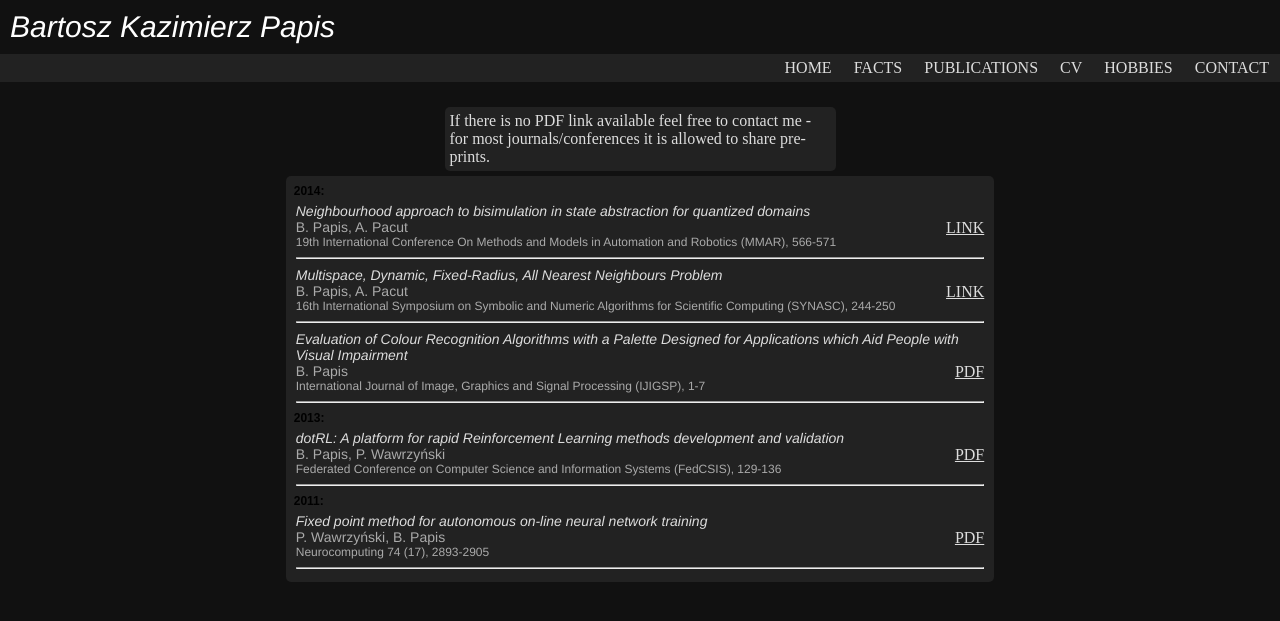
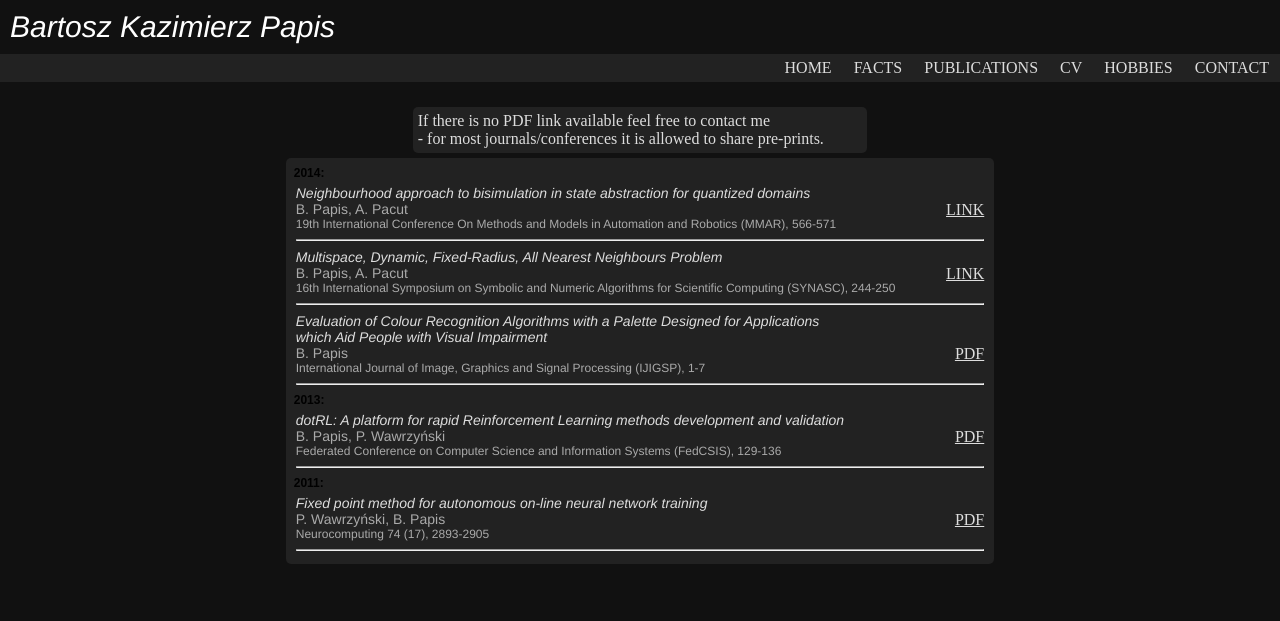
Before and after one commit to bartoszkp/bartoszkp.github.io, a Jekyll site: the page built from publications.html, in a window 1280 px wide. Shown: the top 621 px of the page. Built offline with Jekyll 4.4.1, drawn with Linux system fonts in a browser that asks for light colours.

Commit message:
Minor visual tweaks

```diff
--- a/publications.html
+++ b/publications.html
@@ -4,14 +4,14 @@ title: Bartosz Kazimierz Papis&#58; Publications
 css: publications.css
 ---
 
-<div class="block center" style="width: 30%;">
-  If there is no PDF link available feel free to contact me - for most journals/conferences it is allowed to share pre-prints.
+<div class="block center" style="width: 35%;">
+  If there is no PDF link available feel free to contact me <br/> - for most journals/conferences it is allowed to share pre-prints.
 </div>
 <div class="block center list">
   <p>2014: </p>
   {% include publication.html title="Neighbourhood approach to bisimulation in state abstraction for quantized domains" authors="B. Papis, A. Pacut" where="19th International Conference On Methods and Models in Automation and Robotics (MMAR), 566-571" link="http://ieeexplore.ieee.org/xpl/login.jsp?tp=&arnumber=6957416&url=http%3A%2F%2Fieeexplore.ieee.org%2Fxpls%2Fabs_all.jsp%3Farnumber%3D6957416" %}
   {% include publication.html title="Multispace, Dynamic, Fixed-Radius, All Nearest Neighbours Problem" authors="B. Papis, A. Pacut" where="16th International Symposium on Symbolic and Numeric Algorithms for Scientific Computing (SYNASC), 244-250" link="http://ieeexplore.ieee.org/xpl/login.jsp?tp=&arnumber=7034690&url=http%3A%2F%2Fieeexplore.ieee.org%2Fxpls%2Fabs_all.jsp%3Farnumber%3D7034690" %}
-  {% include publication.html title="Evaluation of Colour Recognition Algorithms with a Palette Designed for Applications which Aid People with Visual Impairment" authors="B. Papis" where="International Journal of Image, Graphics and Signal Processing (IJIGSP), 1-7" pdf="http://www.mecs-press.org/ijigsp/ijigsp-v6-n12/IJIGSP-V6-N12-1.pdf" %}
+  {% include publication.html title="Evaluation of Colour Recognition Algorithms with a Palette Designed for Applications <br /> which Aid People with Visual Impairment" authors="B. Papis" where="International Journal of Image, Graphics and Signal Processing (IJIGSP), 1-7" pdf="http://www.mecs-press.org/ijigsp/ijigsp-v6-n12/IJIGSP-V6-N12-1.pdf" %}
   <p>2013: </p>
   {% include publication.html title="dotRL: A platform for rapid Reinforcement Learning methods development and validation" authors="B. Papis, P. Wawrzyński" where="Federated Conference on Computer Science and Information Systems (FedCSIS), 129-136" pdf="http://staff.elka.pw.edu.pl/~pwawrzyn/pub-s/1301_dotrl.pdf" %}
   <p>2011: </p>
```
